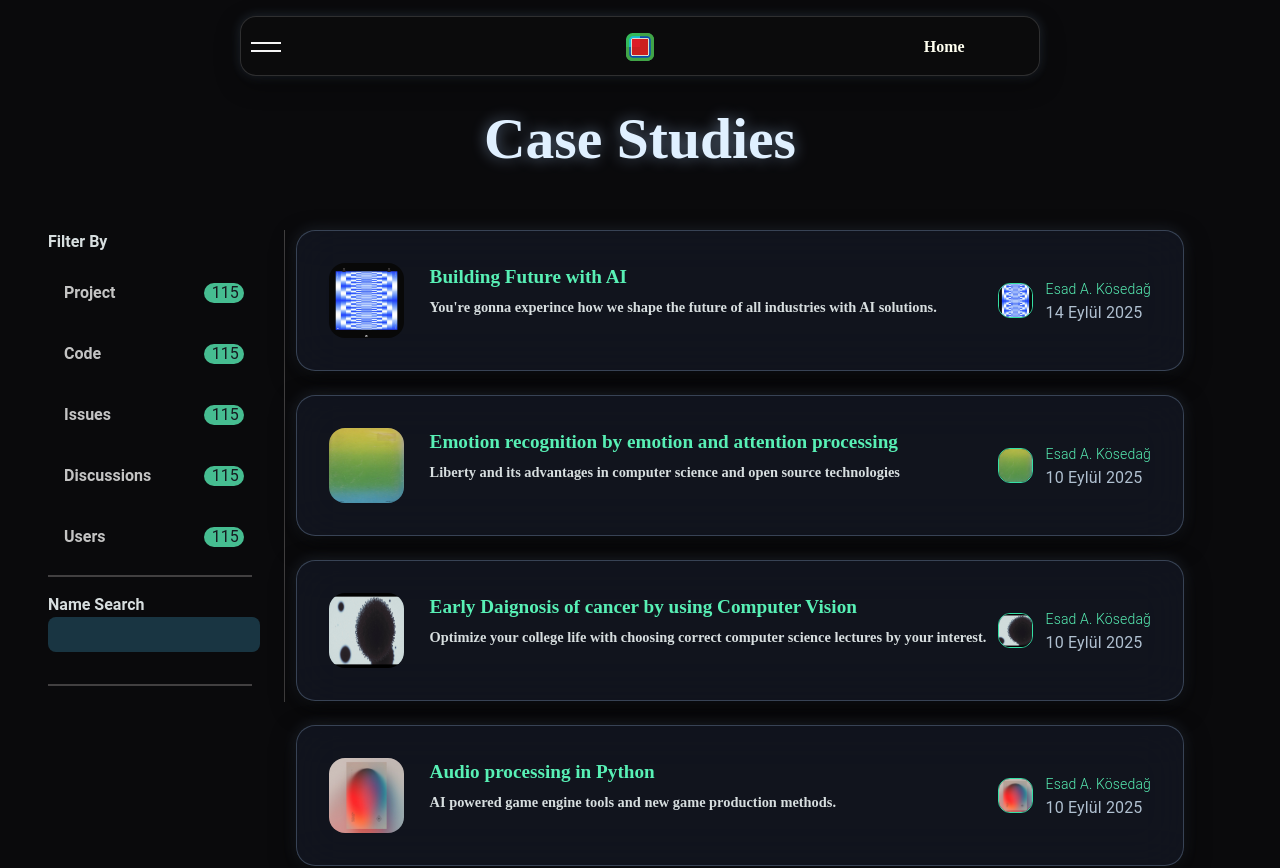
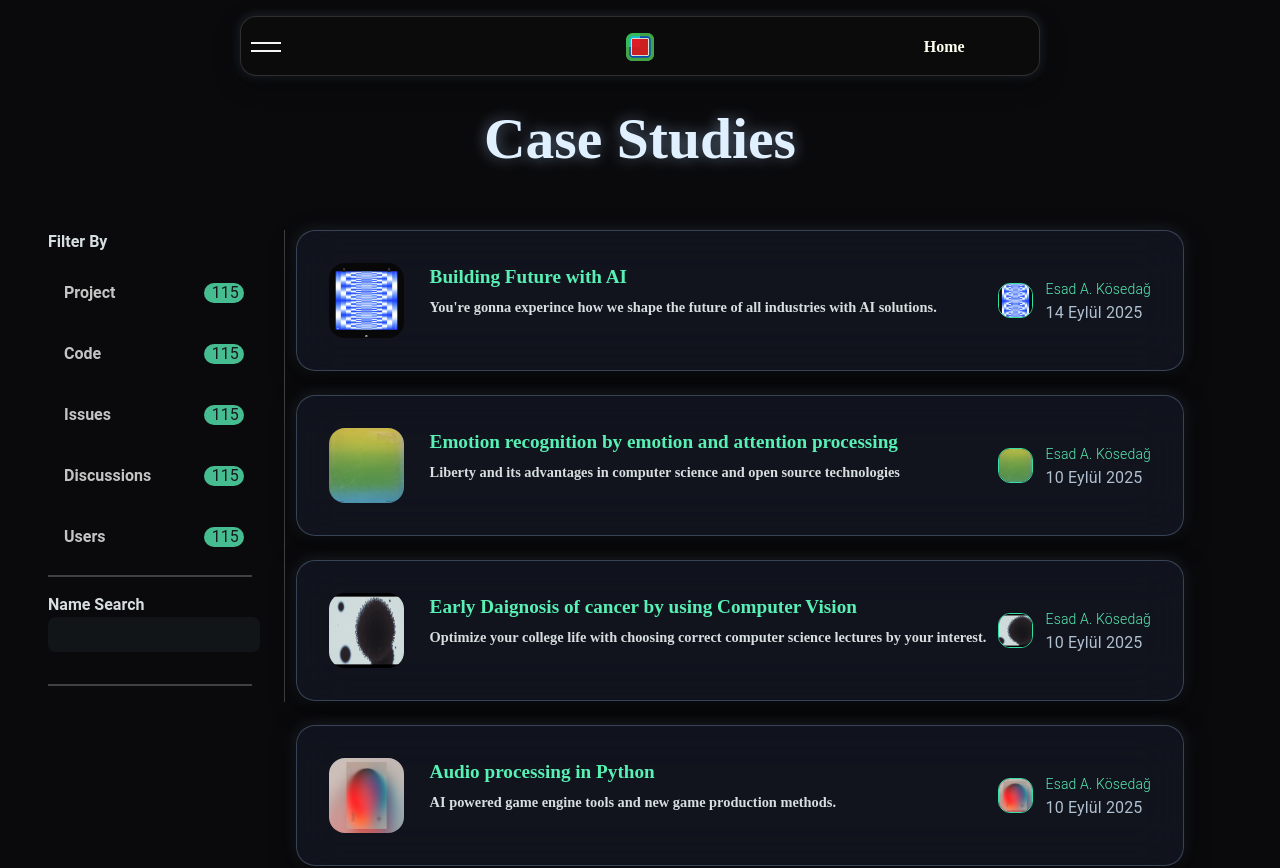
Before and after one commit to kaesit/mbs-blog-site, a React (Create React App) app: page /casestudies in a window 1280 px wide. Shown: the top 868 px of the page. Built offline with nearby package versions, Linux system fonts and the light colour scheme; some icons are missing; a web font is replaced by a local one.

Commit message:
refactor: edited text-input with glowing effects

```diff
--- a/src/css/CaseStudies.css
+++ b/src/css/CaseStudies.css
@@ -96,10 +96,16 @@
   border-radius: 8px;
   border: none;
   padding: 0 0.5rem;
-  background-color: rgba(34, 74, 92, 0.676);
+  background-color: rgba(23, 27, 29, 0.676);
   color: #d7dedf;
   font-size: 1rem;
   margin-bottom: 1rem;
+}
+
+.text-input:active, .text-input:focus {
+  outline: none;
+  border: 1px solid #58f0b5;
+  box-shadow: 0 0 5px rgba(88, 240, 181, 0.8);
 }
 .case-blog-list {
   position: relative;
```
